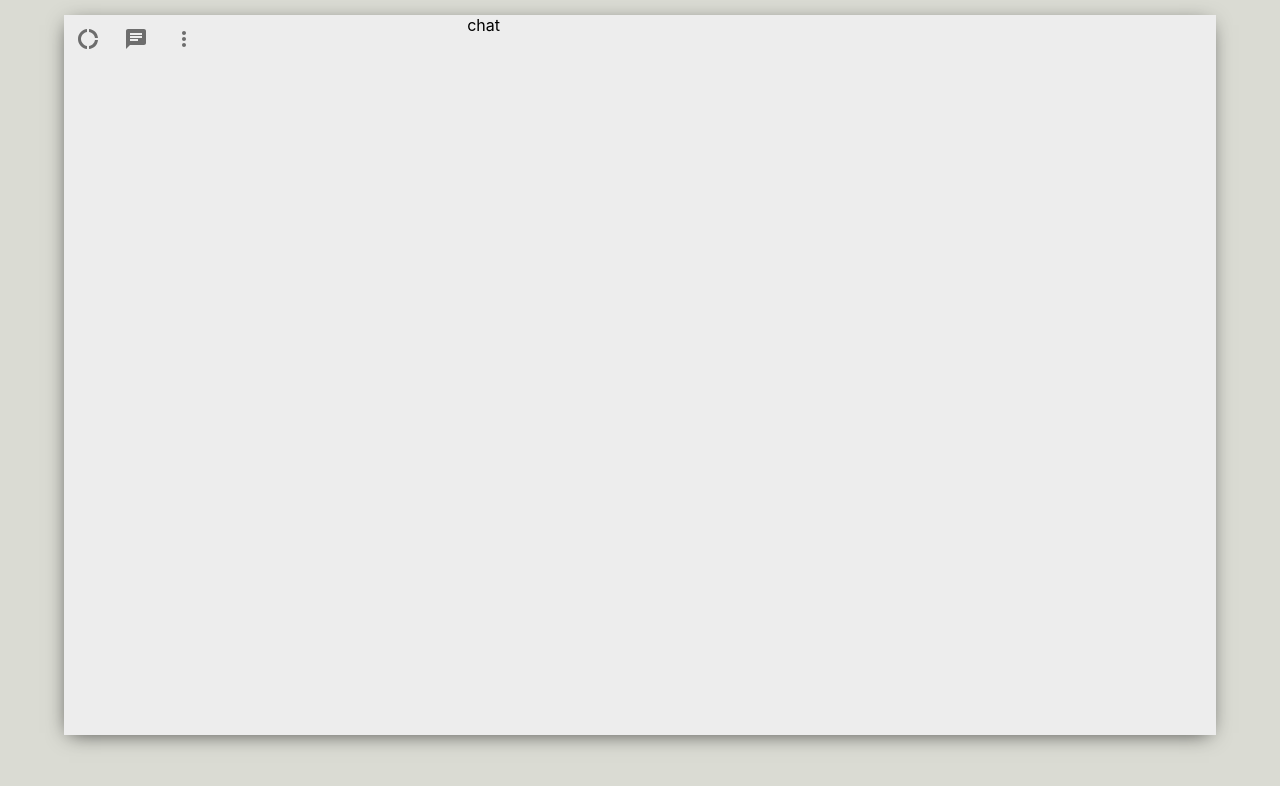
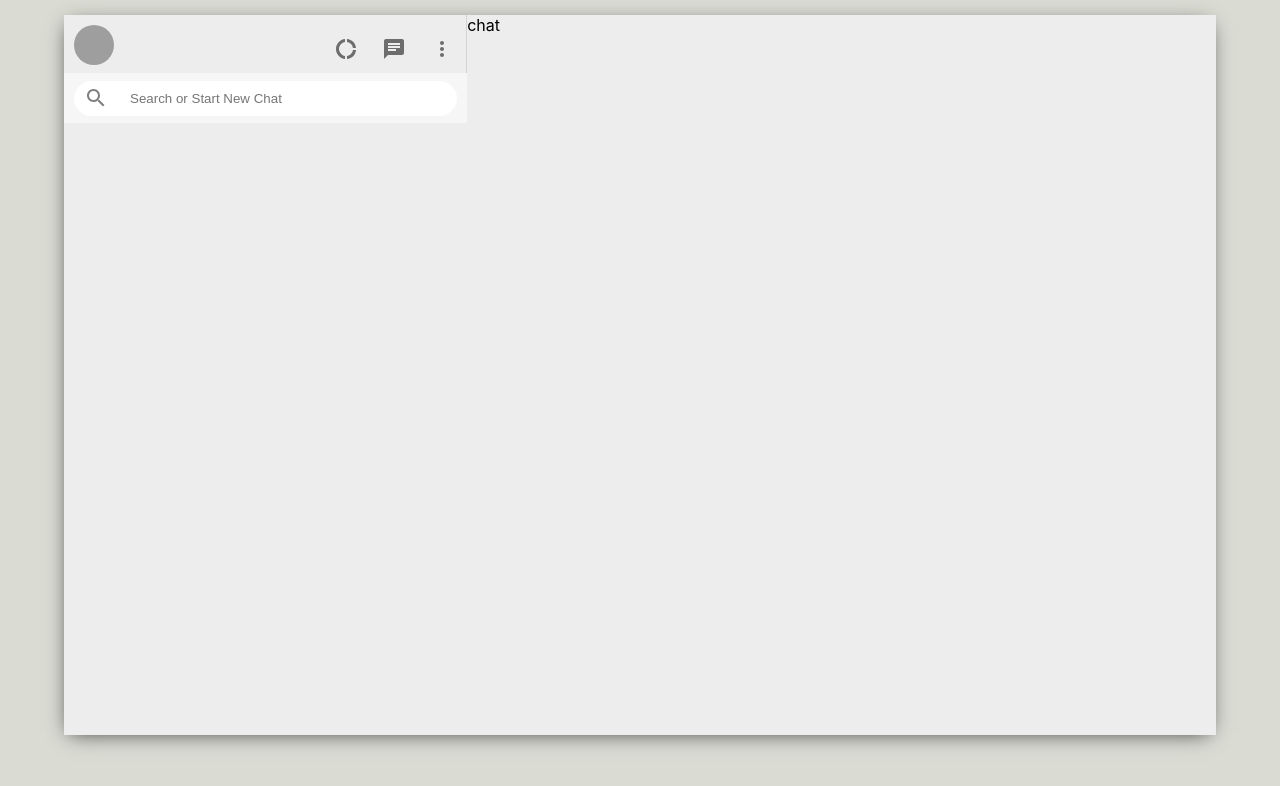
Before and after one commit to author-sanjay/whatsapp-frontend, a React (Create React App) app: page / in a window 1280 px wide. Shown: the top 786 px of the page. Built offline with nearby package versions, Linux system fonts and the light colour scheme; grey boxes are pictures that could not be loaded.

Commit message:
sidebar search done

```diff
--- a/src/Sidebar/Sidebar.css
+++ b/src/Sidebar/Sidebar.css
@@ -3,3 +3,50 @@
     flex-direction: column;
     flex: 0.35;
 }
+.sidebar__header{
+    display: flex;
+    justify-content: space-between;
+    padding-top: 10px;
+    padding-left: 10px;
+    padding: auto;
+    border-right: 1px solid lightgray;
+}
+.sidebar__headerRight{
+    display: flex;
+    align-items: center;
+    justify-content: space-between;
+    min-width: 10vw;
+}
+
+.sidebar__headerRight > .MuiSvgIcon-root{
+    margin-right: 2vw;
+    font-size: 24px !important;
+}
+
+.sidebar_search{
+    display: flex;
+    align-items: center;
+    background-color: #f6f6f6;
+    height: 30px;
+    padding: 10px;
+}
+
+.sidebar_searchContainer{
+    display: flex;
+    align-items: center;
+    background-color: white;
+    width: 100%;
+    height: 35px;
+    border-radius: 20px;
+}
+
+.sidebar_searchContainer > .MuiSvgIcon-root{
+    color: gray;
+    padding: 10px;
+}
+
+.sidebar_searchContainer >input{
+    border: none;
+    outline-width: 0;
+    margin-left: 10px;
+}
--- a/src/Sidebar/Sidebar.js
+++ b/src/Sidebar/Sidebar.js
@@ -1,25 +1,13 @@
 import React from "react";
 import "./Sidebar.css";
-import { DonutLarge } from "@material-ui/icons";
-import { IconButton } from "@material-ui/core";
-import { Chat } from "@material-ui/icons";
-import { MoreVert } from "@material-ui/icons";
+
+import Sidebarheader from "./Sidebarheader";
+import Sidebarsearch from "./Sidebarsearch";
 function Sidebar() {
   return (
     <div className="sidebar">
-      <div className="sidebar__header">
-        <div className="sidebar__headerRight">
-          <IconButton>
-            <DonutLarge />
-          </IconButton>
-          <IconButton>
-            <Chat />
-          </IconButton>
-          <IconButton>
-            <MoreVert />
-          </IconButton>
-        </div>
-      </div>
+      <Sidebarheader/>
+      <Sidebarsearch/>
     </div>
   );
 }
--- /dev/null
+++ b/src/Sidebar/Sidebarheader.js
@@ -0,0 +1,26 @@
+import React from "react";
+import "./Sidebar.css";
+import { DonutLarge } from "@material-ui/icons";
+import { Avatar, IconButton } from "@material-ui/core";
+import { Chat } from "@material-ui/icons";
+import { MoreVert } from "@material-ui/icons";
+function Sidebarheader() {
+  return (
+    <div className="sidebar__header">
+      <Avatar src="https://www.adorama.com/alc/wp-content/uploads/2018/11/landscape-photography-tips-yosemite-valley-feature.jpg" />
+      <div className="sidebar__headerRight">
+        <IconButton>
+          <DonutLarge />
+        </IconButton>
+        <IconButton>
+          <Chat />
+        </IconButton>
+        <IconButton>
+          <MoreVert />
+        </IconButton>
+      </div>
+    </div>
+  );
+}
+
+export default Sidebarheader;
--- /dev/null
+++ b/src/Sidebar/Sidebarsearch.js
@@ -0,0 +1,15 @@
+import { SearchOutlined } from '@material-ui/icons';
+import React from 'react'
+import "./Sidebar.css";
+function Sidebarsearch() {
+  return (
+    <div className='sidebar_search'>
+        <div className='sidebar_searchContainer'>
+            <SearchOutlined/>
+            <input placeholder='Search or Start New Chat' type="text"/>
+        </div>
+    </div>
+  )
+}
+
+export default Sidebarsearch
```
